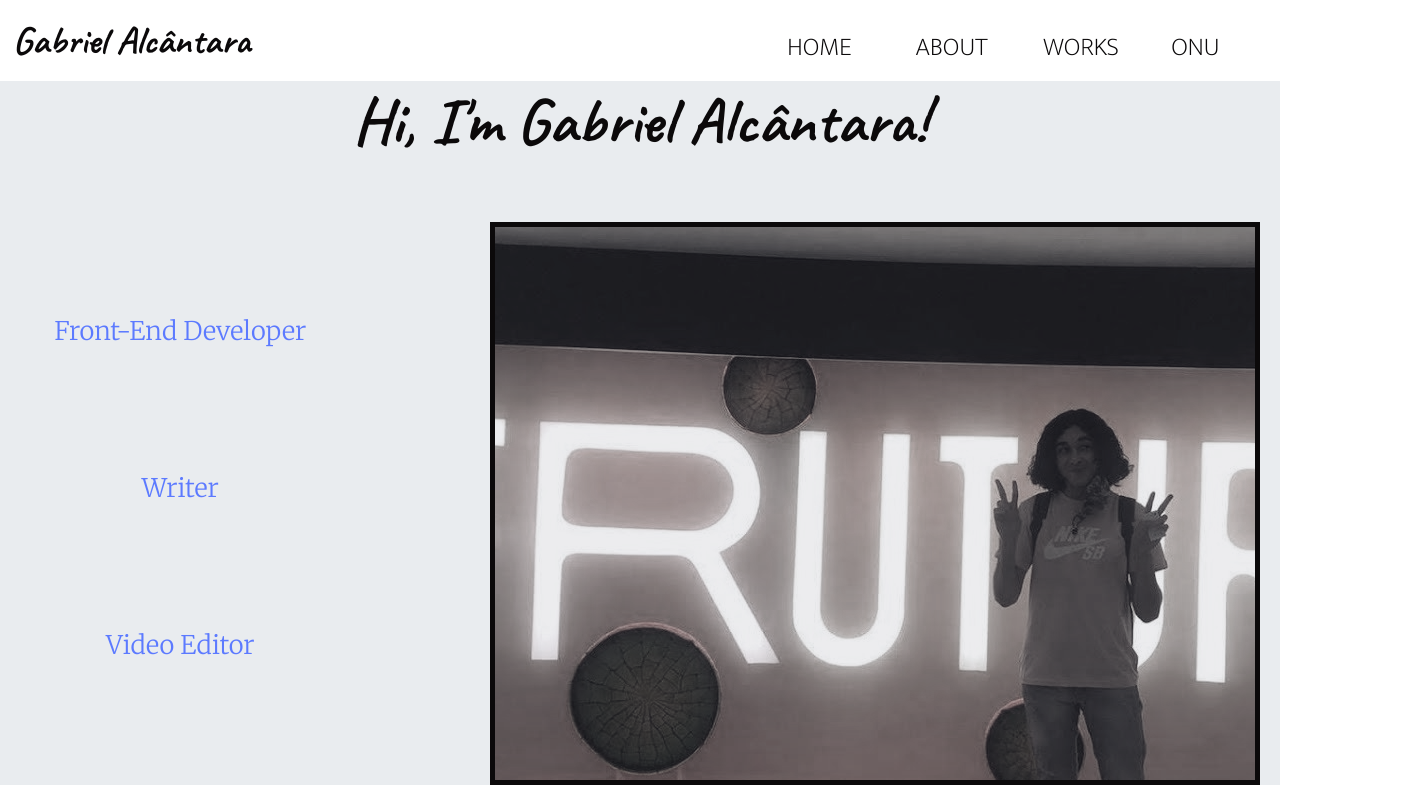
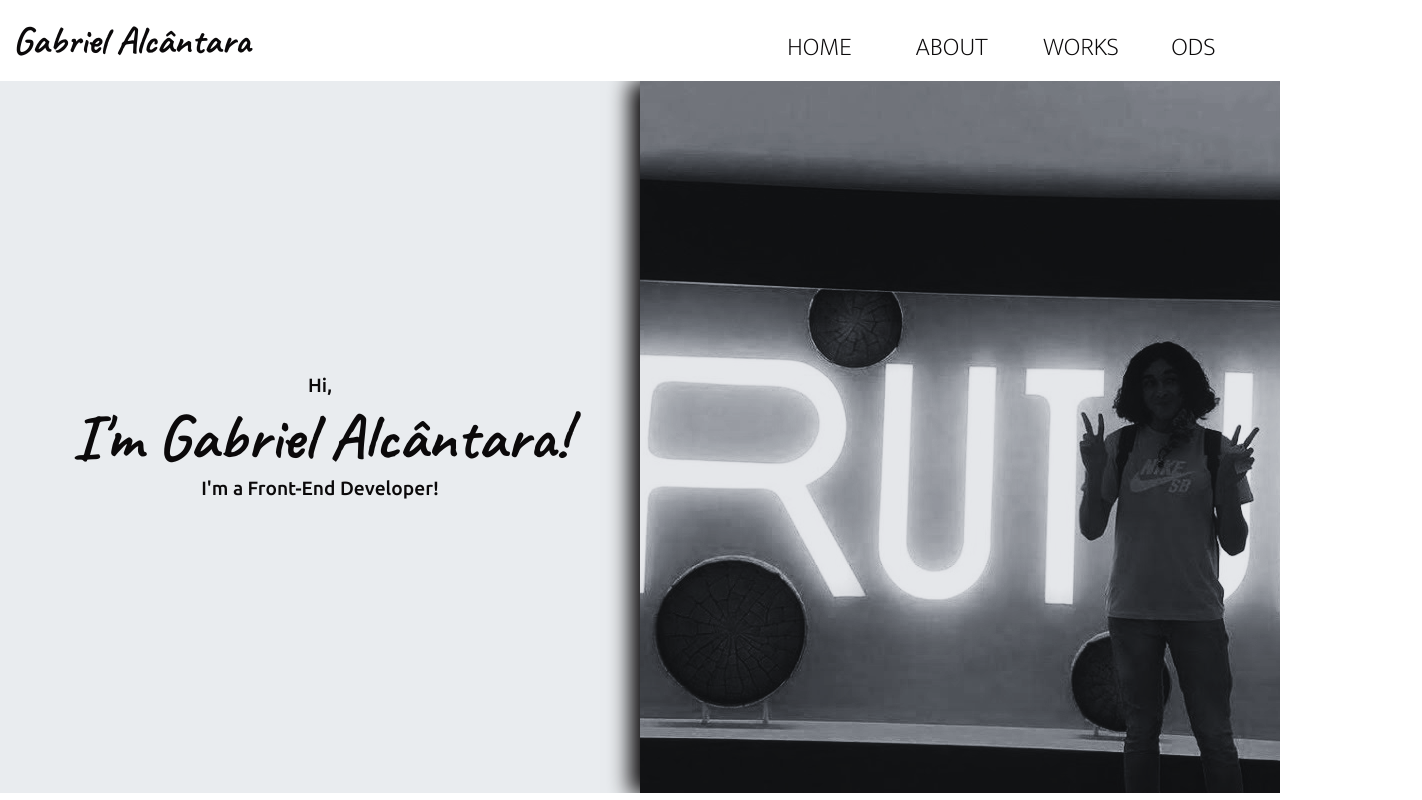
Before and after one commit to gabrielalcantara0812/Final-Challenge, a React (Create React App) app: page / in a window 1280 px wide. Shown: the whole page, 1422 px wide, since content can reach past the window. Built offline with nearby package versions, Linux system fonts and the light colour scheme.

Commit message:
new home page, almost responsive

```diff
--- a/public/index.html
+++ b/public/index.html
@@ -11,8 +11,8 @@
     />
     <link rel="apple-touch-icon" href="%PUBLIC_URL%/logo192.png" />
     <link rel="preconnect" href="https://fonts.googleapis.com">
-<link rel="preconnect" href="https://fonts.gstatic.com" crossorigin>
-<link href="https://fonts.googleapis.com/css2?family=Caveat:wght@400;500;600;700&family=Merriweather:ital,wght@0,300;0,400;0,700;1,300;1,400;1,700&family=Mukta:wght@200;300;400;500;600;700;800&display=swap" rel="stylesheet">
+    <link rel="preconnect" href="https://fonts.gstatic.com" crossorigin>
+    <link href="https://fonts.googleapis.com/css2?family=Caveat:wght@400;500;600;700&family=Mukta:wght@200;300;400;500;600;700;800&family=Ubuntu:ital,wght@0,300;0,400;0,500;0,700;1,300;1,400;1,500;1,700&display=swap" rel="stylesheet">
     <!--
       manifest.json provides metadata used when your web app is installed on a
       user's mobile device or desktop. See https://developers.google.com/web/fundamentals/web-app-manifest/
--- a/src/Components/Header/Header.js
+++ b/src/Components/Header/Header.js
@@ -12,7 +12,7 @@ const Header = () => {
                     <li><S.LINK to='/'>HOME</S.LINK></li>
                     <li><S.LINK to='/about'>ABOUT</S.LINK></li>
                     <li><S.LINK to='/works'>WORKS</S.LINK></li>
-                    <li><S.LINK to='/onu'>ONU</S.LINK></li>
+                    <li><S.LINK to='/onu'>ODS</S.LINK></li>
                 </S.ContainerMobile>
             </S.NavigationMobile>
         )
@@ -26,7 +26,7 @@ const Header = () => {
                     <S.LinkContainer><S.LINK to='/'>HOME</S.LINK></S.LinkContainer>
                     <S.LinkContainer><S.LINK to='/about'>ABOUT</S.LINK></S.LinkContainer>
                     <S.LinkContainer><S.LINK to='/works'>WORKS</S.LINK></S.LinkContainer>
-                    <S.LinkContainer><S.LINK to='/onu'>ONU</S.LINK></S.LinkContainer>
+                    <S.LinkContainer><S.LINK to='/onu'>ODS</S.LINK></S.LinkContainer>
                 </S.Container>
             </S.Navigation>
             <S.MobileMenu onClick={()=>{setOpen(!open)}}>{open === true ? 'X' : '☰'}</S.MobileMenu>
--- a/src/Components/Home/Home.js
+++ b/src/Components/Home/Home.js
@@ -5,17 +5,14 @@ import Photo from '../data/main.png'
 const Home = () => {
     return(
         <S.MomContainer>
-            <S.Heading>Hi, I'm Gabriel Alcântara!</S.Heading>
             <S.Container>
-                <S.ListContainer>
-                    <S.List>Front-End Developer</S.List>
-                    <S.List>Writer</S.List>
-                    <S.List>Video Editor</S.List>
-                </S.ListContainer>
-                <S.ImageContainer>
-                    <img src={Photo} alt='My photo'/>
-                </S.ImageContainer>
+                <S.Hi>Hi,</S.Hi>
+                <S.Heading>I'm Gabriel Alcântara!</S.Heading>
+                <S.HeadingThree>I'm a Front-End Developer!</S.HeadingThree>
             </S.Container>
+            <S.ImageContainer>
+                <S.Image src={Photo} alt='me'/>
+            </S.ImageContainer>
         </S.MomContainer>
     )
 }
--- a/src/Components/Home/Style.js
+++ b/src/Components/Home/Style.js
@@ -3,55 +3,70 @@ import styled from 'styled-components'
 export const MomContainer = styled.div`
     background: #e9ecef;
     display: flex;
+    align-items: center;
     justify-content: space-between;
-    align-items: center;
-    flex-direction: column;
-    height: 88vh;
+    height: 88.3vh;
+    overflow: hidden;
+    @media screen and (max-width: 1440px){
+        height: 88.9vh;
+    }
+    @media screen and (max-width: 1024px){
+        height: 91vh;
+    }
+    @media screen and (max-width: 768px){
+        flex-direction: column;
+        height: 93.5vh;
+    }
+    @media screen and (max-width: 425px){
+        height: 95vh;
+    }
+    @media screen and (max-width: 375px){
+        height: 95.5vh;
+    }
+    @media screen and (max-width: 320px){
+        height: 95.7vh;
+    }
+`
+
+export const Hi = styled.h2`
+    font-family: 'Ubuntu', sans-serif;
+    color: #0b090a;
+    font-size: 1.5vw;
+    font-weight: 500;
 `
 
 export const Heading = styled.h2`
     font-family: 'Caveat', cursive;
     color: #0b090a;
     font-size: 5vw;
-    mrgin-top: 1.5vw;
-`
-export const Container = styled.div`
-    height: 80%;
-    display: flex;
-    justify-content: space-evenly;
-    align-items:center;
-    padding-left: 1vw;
-    padding-right: 1vw;
 `
 
-export const ListContainer = styled.ul`
-    height: 100%;
+export const HeadingThree = styled.h3`
+    font-family: 'Ubuntu', sans-serif;
+    color: #0b090a;
+    font-size: 1.5vw;
+    font-weight: 500;
+`
+
+export const Container = styled.div`
     display: flex;
     flex-direction: column;
-    justify-content: space-evenly;
     align-items: center;
-`
-export const List = styled.li`
-    font-family: 'Merriweather', serif;
-    font-size: 2vw;
-    display: flex;
     justify-content: center;
-    margin-bottom: 2.5vw;
-    width: 25vw;
-    font-weight: 300;
-    color: #5C7AFF;
-    &:hover{
-        cursor: pointer;
-        font-weight: 400;
-    }
+    width:50vw;
+    height: 100%;
 `
 
 export const ImageContainer = styled.figure`
     height: 100%;
-    width: 50%;
+    width:50vw;
     overflow: hidden;
-    display: flex;
+    display:flex;
     justify-content: center;
     align-items: center;
-    border: solid #0b090a 5px;
+    box-shadow: -10px 1px 20px #0b090a;
 `
+
+export const Image = styled.img`
+    width: 100vw;
+`
```
Also changed, not shown: src/Components/data/main.png.
